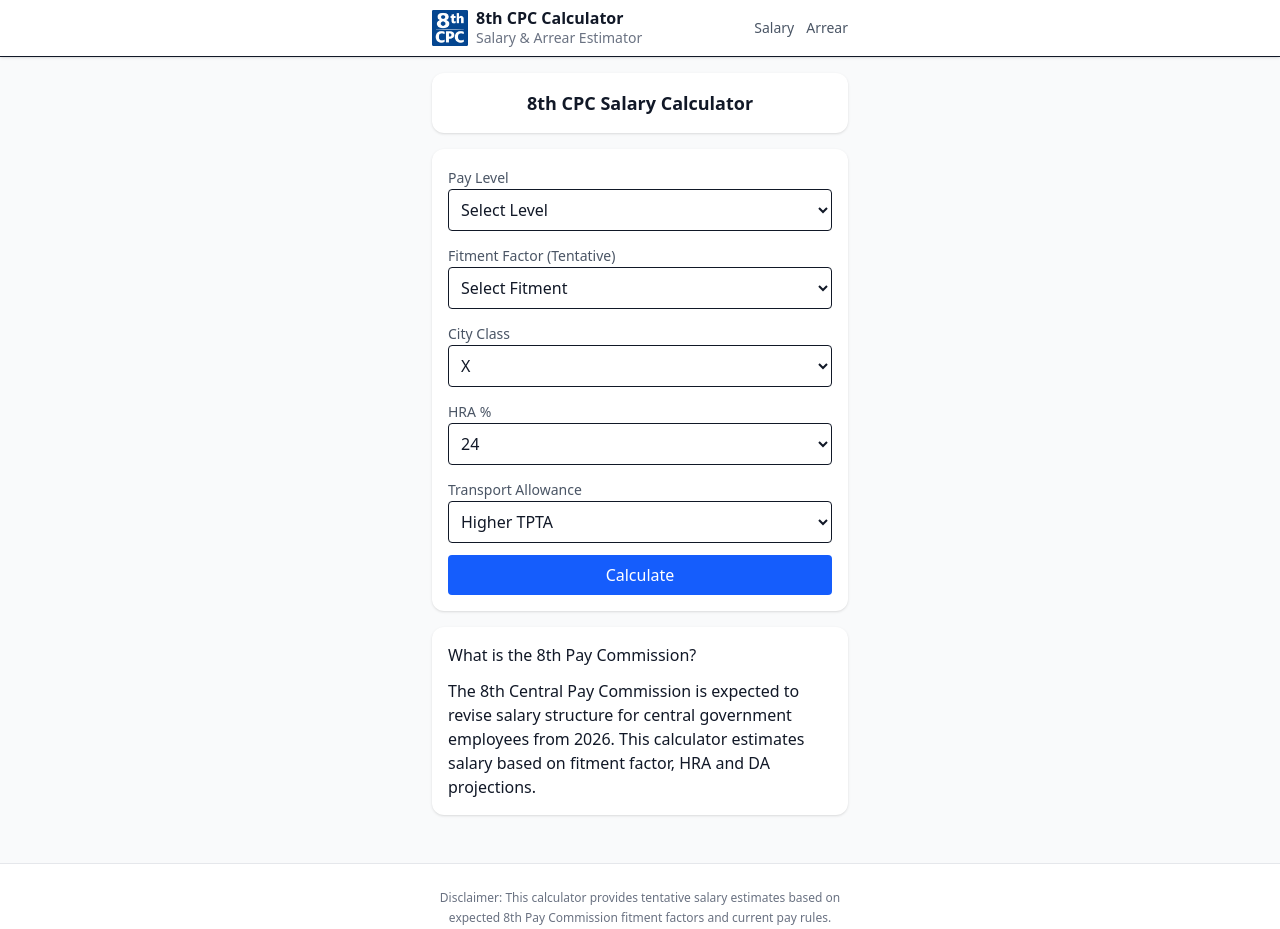
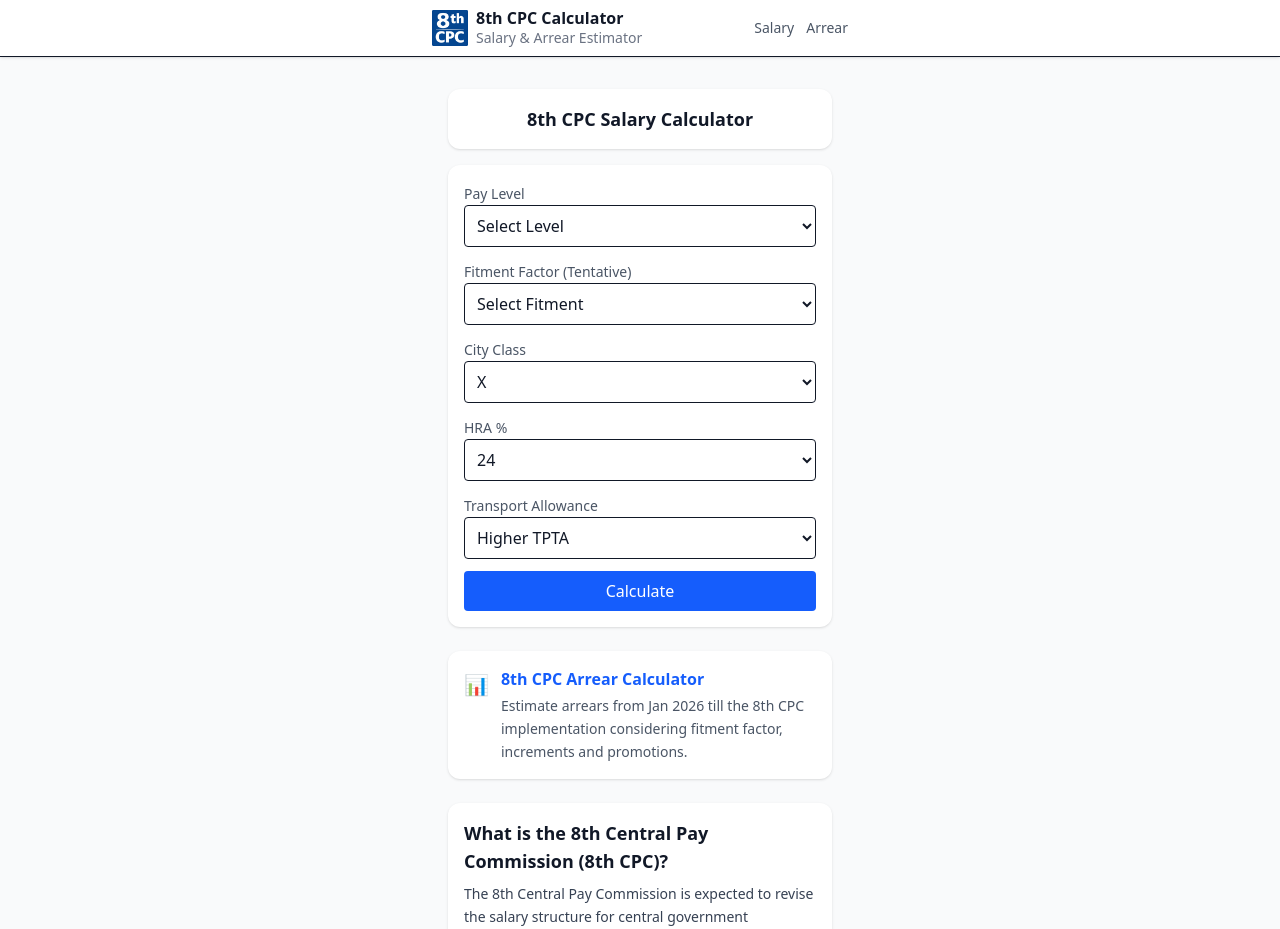
Before and after one commit to deepakkrcodes-sudo/8cpc-calculator, a Next.js app: page / in a window 1280 px wide. Shown: the top 929 px of the page. Built offline with nearby package versions, Linux system fonts and the light colour scheme.

Commit message:
updated the homepage added url for arrear page

```diff
--- a/app/page.js
+++ b/app/page.js
@@ -1,4 +1,5 @@
 import SalaryCalculator from "@/components/calculator/SalaryCalculator";
+import Link from "next/link";
 
 export const metadata = {
   title: "8th CPC Salary Calculator",
@@ -10,13 +11,65 @@ export default function Home() {
 
   return (
 
-    <div className="space-y-4">
+    <main className="max-w-md mx-auto px-4 py-4 space-y-6">
 
-      <SalaryCalculator />
-
-    </div>
+      {/* Salary Calculator */}
+      <section>
+        <SalaryCalculator />
+      </section>
 
 
+      {/* Arrear Calculator Card */}
+      <div className="block bg-white p-4 rounded-xl shadow-sm hover:shadow-md transition">
+
+
+          <Link
+            href="/arrear-calculator"
+
+          >
+
+            <div className="flex items-start gap-3">
+
+              <div className="text-blue-600 text-xl mt-1">
+                📊
+              </div>
+
+              <div>
+
+                <h2 className="text-base font-semibold text-blue-600">
+                  8th CPC Arrear Calculator
+                </h2>
+
+                <p className="text-sm text-gray-600 mt-1 leading-relaxed">
+                  Estimate arrears from Jan 2026 till the 8th CPC implementation
+                  considering fitment factor, increments and promotions.
+                </p>
+
+              </div>
+
+            </div>
+
+          </Link>
+
+
+      </div>
+
+      {/* Information Section */}
+      <section className="bg-white p-4 rounded-xl shadow-sm">
+
+        <h2 className="text-lg font-semibold mb-2">
+          What is the 8th Central Pay Commission (8th CPC)?
+        </h2>
+
+        <p className="text-sm text-gray-700 leading-relaxed">
+          The 8th Central Pay Commission is expected to revise the salary
+          structure for central government employees from 2026. This calculator
+          estimates salary based on fitment factor, HRA and DA projections.
+        </p>
+
+      </section>
+
+    </main>
 
   );
 
--- a/components/calculator/SalaryCalculator.js
+++ b/components/calculator/SalaryCalculator.js
@@ -587,15 +587,7 @@ export default function SalaryCalculator() {
 
             )}
 
-             <div className="bg-white p-4 rounded-xl shadow-sm space-y-3">
-                <h2>What is the 8th Pay Commission?</h2>
 
-                <p>
-                    The 8th Central Pay Commission is expected to revise salary structure
-                    for central government employees from 2026. This calculator estimates
-                    salary based on fitment factor, HRA and DA projections.
-                </p>
-            </div>
 
         </div>
 
--- a/components/layout/Footer.js
+++ b/components/layout/Footer.js
@@ -17,7 +17,7 @@ export default function Footer() {
         </p>
 
         <p className="text-xs text-gray-400 mt-3">
-          © 2026 8cpcsalarycalculator.com
+          © 2026 8cpccalculator.com
         </p>
 
       </div>
```
